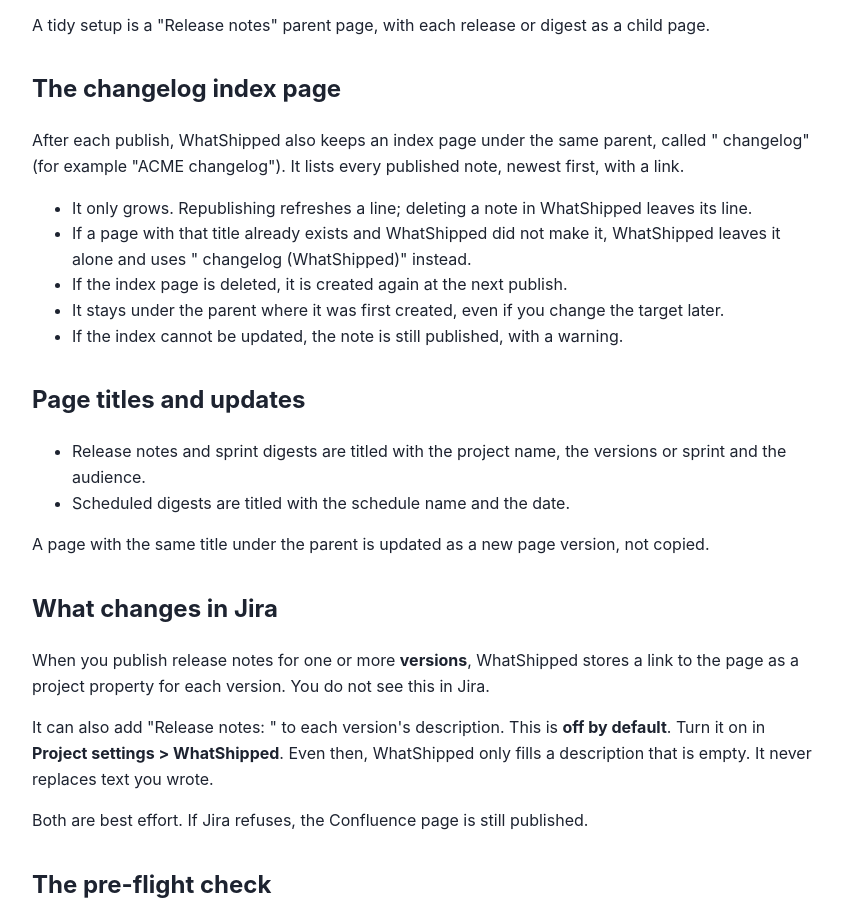
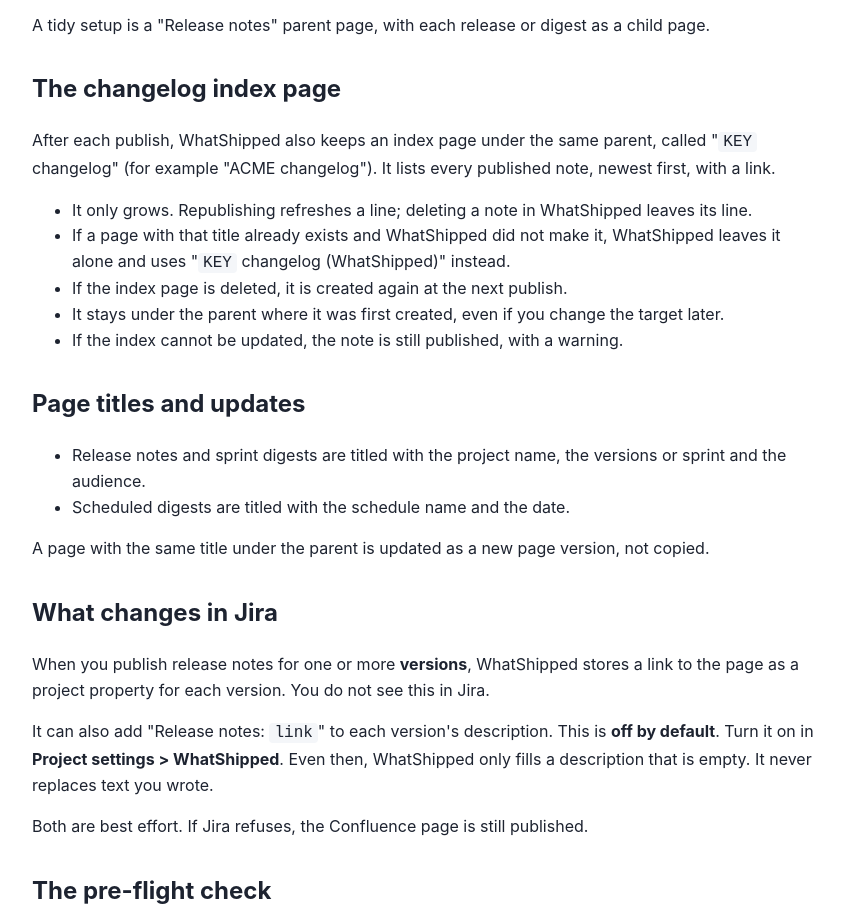
Before and after one commit to artificiallyamusing/whatshipped-site, a plain HTML site: page publishing/index.html in a window 1280 px wide. Shown: the part 660-1581 px from the top of the page, without its empty margins (334-1178 px from the left). Drawn offline with Linux system fonts and the light colour scheme.

Commit message:
Fix placeholder rendering

```diff
--- a/publishing/index.html
+++ b/publishing/index.html
@@ -27,10 +27,10 @@
 <p>Change the target later in <strong>Project settings &gt; WhatShipped &gt; Change target</strong>.</p>
 <p>A tidy setup is a "Release notes" parent page, with each release or digest as a child page.</p>
 <h2>The changelog index page</h2>
-<p>After each publish, WhatShipped also keeps an index page under the same parent, called "<KEY> changelog" (for example "ACME changelog"). It lists every published note, newest first, with a link.</p>
+<p>After each publish, WhatShipped also keeps an index page under the same parent, called "<code>KEY</code> changelog" (for example "ACME changelog"). It lists every published note, newest first, with a link.</p>
 <ul>
 <li>It only grows. Republishing refreshes a line; deleting a note in WhatShipped leaves its line.</li>
-<li>If a page with that title already exists and WhatShipped did not make it, WhatShipped leaves it alone and uses "<KEY> changelog (WhatShipped)" instead.</li>
+<li>If a page with that title already exists and WhatShipped did not make it, WhatShipped leaves it alone and uses "<code>KEY</code> changelog (WhatShipped)" instead.</li>
 <li>If the index page is deleted, it is created again at the next publish.</li>
 <li>It stays under the parent where it was first created, even if you change the target later.</li>
 <li>If the index cannot be updated, the note is still published, with a warning.</li>
@@ -43,7 +43,7 @@
 <p>A page with the same title under the parent is updated as a new page version, not copied.</p>
 <h2>What changes in Jira</h2>
 <p>When you publish release notes for one or more <strong>versions</strong>, WhatShipped stores a link to the page as a project property for each version. You do not see this in Jira.</p>
-<p>It can also add "Release notes: <link>" to each version's description. This is <strong>off by default</strong>. Turn it on in <strong>Project settings &gt; WhatShipped</strong>. Even then, WhatShipped only fills a description that is empty. It never replaces text you wrote.</p>
+<p>It can also add "Release notes: <code>link</code>" to each version's description. This is <strong>off by default</strong>. Turn it on in <strong>Project settings &gt; WhatShipped</strong>. Even then, WhatShipped only fills a description that is empty. It never replaces text you wrote.</p>
 <p>Both are best effort. If Jira refuses, the Confluence page is still published.</p>
 <h2>The pre-flight check</h2>
 <p>Before publishing, WhatShipped checks the parent page. You may see:</p>
```
